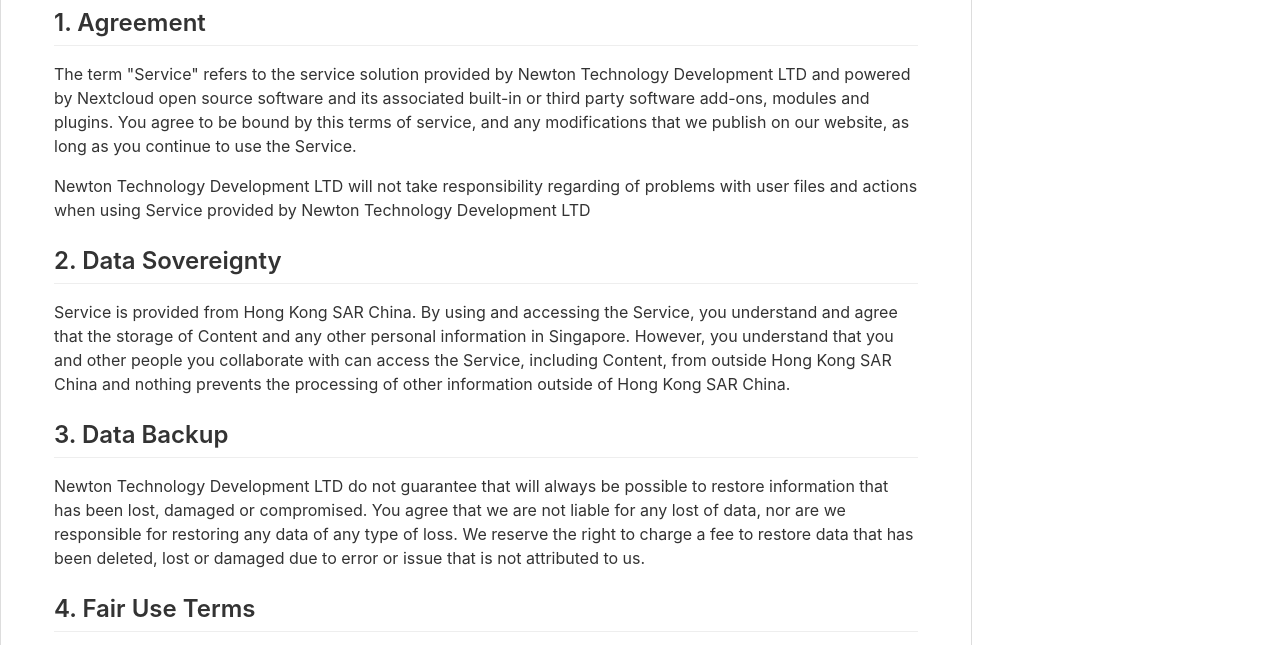
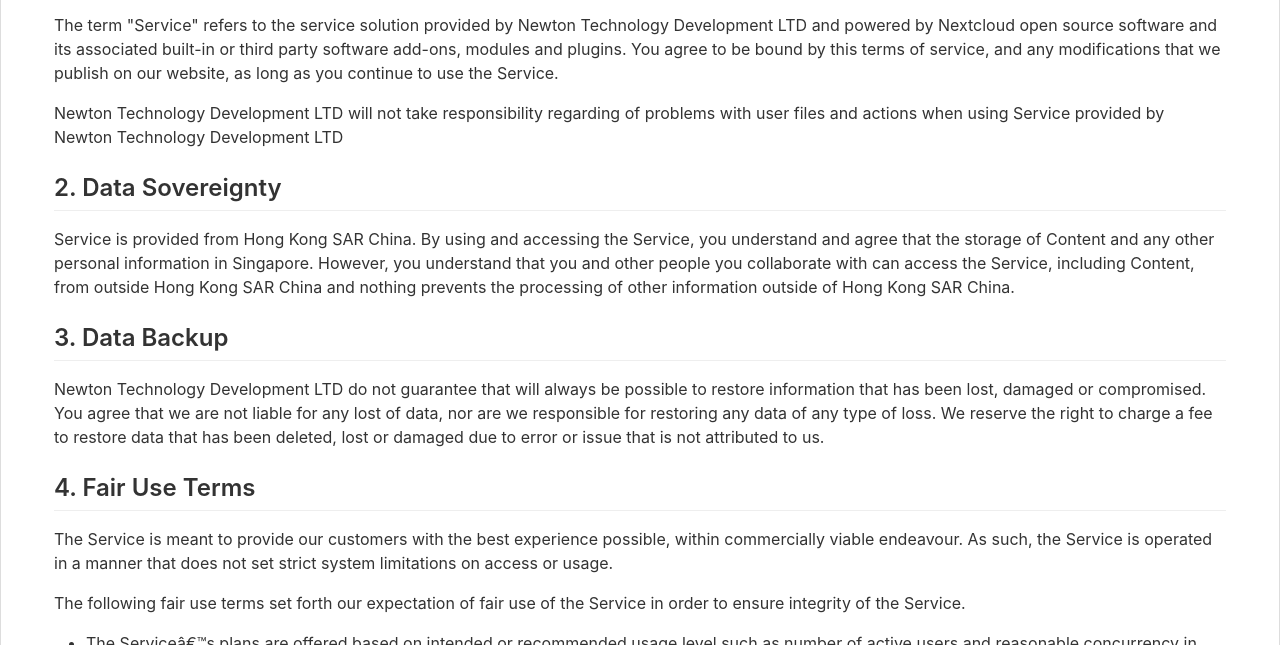
Before and after one commit to GripenANM/files.newtono2o.com, a plain HTML site: page markdowntohtml.com.html in a window 1280 px wide. Shown: the part 234-879 px from the top of the page. Drawn offline with Linux system fonts and the light colour scheme.

Commit message:
Update markdowntohtml.com.html

```diff
--- a/markdowntohtml.com.html
+++ b/markdowntohtml.com.html
@@ -4,9 +4,7 @@
 }
 
 html {
-  width: 880px;
   padding: 45px;
-  margin-top: 25px;
   margin-bottom: 125px;
   border: 1px solid #ddd;
   border-radius: 3px;
```
